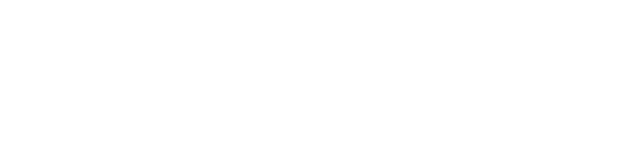
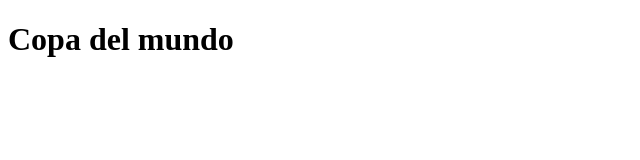
Before and after one commit to leoberme/probando, a plain HTML site: page index.html in a window 1280 px wide. Shown: the whole page, without its empty margins (0-640 px from the left). Drawn offline with Linux system fonts and the light colour scheme.

Commit message:
cabecera terminada

```diff
--- a/index.html
+++ b/index.html
@@ -3,9 +3,11 @@
 <head>
     <meta charset="UTF-8">
     <meta name="viewport" content="width=device-width, initial-scale=1.0">
-    <title>Document</title>
+    <title>Copa 2020</title>
 </head>
 <body>
-
+    <header>
+        <h1>Copa del mundo</h1>
+    </header>
 </body>
 </html>
```
